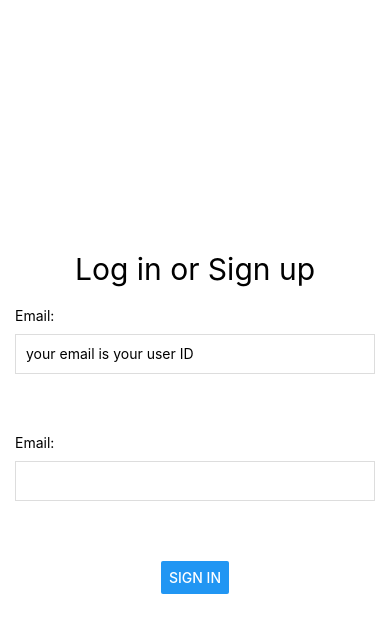
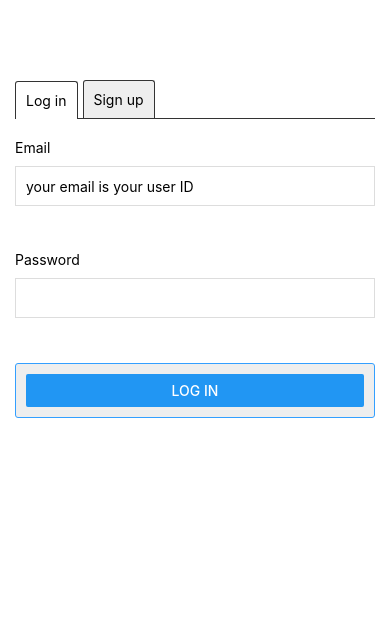
Before and after one commit to bsidelinger912/rounderapp, a React Native app in the folder rounder-mobile/: screen / in a window 390 px wide. Shown: the top 632 px of the page. Built offline with nearby package versions, Linux system fonts and the light colour scheme.

Commit message:
form layout and client validation done

```diff
--- /dev/null
+++ b/rounder-mobile/src/components/Tabs/index.tsx
@@ -0,0 +1,76 @@
+/**
+ * @class Tabs
+ * @description A tabs component
+ */
+
+import React, { useState, useContext, useCallback } from 'react';
+import {
+  Text, View, StyleSheet, TouchableOpacity,
+} from 'react-native';
+
+interface Tab {
+  label: string;
+  render(): JSX.Element;
+}
+
+export interface Props {
+  tabs: Tab[];
+}
+
+const styles = StyleSheet.create({
+  wrapper: {
+    width: '100%',
+  },
+  tabsWrapper: {
+    flexDirection: 'row',
+    borderBottomWidth: 1,
+    borderBottomColor: '#333',
+  },
+  tab: {
+    padding: 10,
+    borderColor: '#333',
+    borderWidth: 1,
+    borderBottomWidth: 0,
+    borderTopLeftRadius: 3,
+    borderTopRightRadius: 3,
+    backgroundColor: '#eee',
+    marginRight: 5,
+    position: 'relative',
+  },
+  activeTab: {
+    backgroundColor: '#fff',
+    top: 1,
+  },
+  tabsContent: {
+    paddingTop: 20,
+  },
+});
+
+const Tabs: React.FC<Props> = ({ tabs }) => {
+  const [activeTab, setActiveTab] = useState(0);
+
+  const bindTouch = useCallback((index: number): () => void => (): void => {
+    setActiveTab(index);
+  }, []);
+
+  return (
+    <View style={styles.wrapper}>
+      <View style={styles.tabsWrapper}>
+        {tabs.map((tab, index) => (
+          <TouchableOpacity
+            onPress={bindTouch(index)}
+            style={index === activeTab ? { ...styles.tab, ...styles.activeTab } : styles.tab}
+            key={tab.label}
+          >
+            <Text>{tab.label}</Text>
+          </TouchableOpacity>
+        ))}
+      </View>
+      <View style={styles.tabsContent}>
+        {tabs[activeTab].render()}
+      </View>
+    </View>
+  );
+};
+
+export default Tabs;
--- a/rounder-mobile/src/components/form/Form.tsx
+++ b/rounder-mobile/src/components/form/Form.tsx
@@ -5,7 +5,9 @@
 
 import React, { createContext, PropsWithChildren } from 'react';
 import { Formik, FormikTouched } from 'formik';
-import { TouchableWithoutFeedback, Keyboard } from 'react-native';
+import {
+  TouchableWithoutFeedback, Keyboard, View, StyleSheet,
+} from 'react-native';
 
 export type Validation<Values> = {
   [P in keyof Values]?: string;
@@ -28,13 +30,18 @@ export interface FormContext {
 
 export const Context = createContext<FormContext>({} as any);
 
+const styles = StyleSheet.create({
+  childrenWrapper: {
+    width: '100%',
+  },
+});
+
 const Form = <Values, >({
   initialValues,
   validate,
   onSubmit,
   children,
 }: PropsWithChildren<Props<Values>>): JSX.Element => (
-  <TouchableWithoutFeedback onPress={Keyboard.dismiss}>
   <Formik
     initialValues={initialValues}
     onSubmit={onSubmit}
@@ -54,12 +61,15 @@ const Form = <Values, >({
 
       return (
         <Context.Provider value={value}>
+          <TouchableWithoutFeedback onPress={Keyboard.dismiss}>
+            <View style={styles.childrenWrapper}>
               {children}
+            </View>
+          </TouchableWithoutFeedback>
         </Context.Provider>
       );
     }}
   </Formik>
-  </TouchableWithoutFeedback>
   );
 
 export default Form;
--- a/rounder-mobile/src/components/form/Submit.tsx
+++ b/rounder-mobile/src/components/form/Submit.tsx
@@ -4,15 +4,27 @@
  */
 
 import React, { useContext } from 'react';
-import { Button } from 'react-native';
+import { Button, StyleSheet, View } from 'react-native';
 
 import { Context } from './Form';
+
+const styles = StyleSheet.create({
+  buttonWrapper: {
+    borderWidth: 1,
+    borderColor: '#339FFF',
+    borderRadius: 3,
+    padding: 10,
+    backgroundColor: '#eee',
+  },
+});
 
 const Submit: React.FC<{ title: string }> = ({ title }) => {
   const { handleSubmit } = useContext(Context);
 
   return (
-    <Button onPress={(): void => handleSubmit()} title={title} />
+    <View style={styles.buttonWrapper}>
+      <Button onPress={(): void => handleSubmit()} title={title} />
+    </View>
   );
 };
 
--- a/rounder-mobile/src/components/form/TextField.tsx
+++ b/rounder-mobile/src/components/form/TextField.tsx
@@ -29,7 +29,7 @@ const styles = StyleSheet.create({
     borderWidth: 1,
     height: 40,
     padding: 10,
-    marginBottom: 20,
+    marginBottom: 5,
     width: '100%',
   },
   error: {
@@ -38,19 +38,22 @@ const styles = StyleSheet.create({
   },
 });
 
-const TextField: React.FC<Props> = ({ placeholder, name }) => {
+const TextField: React.FC<Props> = ({
+  placeholder, name, password, label,
+}) => {
   const {
     values, onChange, onBlur, errors, touched,
   } = useContext(Context);
 
   return (
     <View style={styles.inputWrapper}>
-      <Text style={styles.inputLabel}>Email:</Text>
+      <Text style={styles.inputLabel}>{label}</Text>
       <TextInput
         onChangeText={onChange(name)}
         onBlur={onBlur(name)}
         value={values[name] as string}
         placeholder={placeholder}
+        secureTextEntry={password}
         style={styles.input}
       />
       <Text style={styles.error}>{touched[name] && errors[name]}</Text>
--- /dev/null
+++ b/rounder-mobile/src/pages/LoginOrSignup/Login.tsx
@@ -0,0 +1,53 @@
+/**
+ * @class Login
+ * @description main login form for the app
+ */
+
+import React from 'react';
+
+import {
+  Form, TextField, Validation, Submit,
+} from '../../components/form';
+
+interface Values {
+  email: string;
+  password: string;
+}
+
+const Login: React.FC = () => (
+  <Form<Values>
+    initialValues={{ email: '', password: '' }}
+    onSubmit={async (values): Promise<void> => {
+      console.log(values);
+    }}
+    validate={(values: Values): Validation<Values> => {
+      const errors: Validation<Values> = {};
+
+      if (!values.email) {
+        errors.email = 'Required';
+      }
+
+      if (!values.password) {
+        errors.password = 'Required';
+      }
+
+      return errors;
+    }}
+  >
+    <TextField
+      name="email"
+      placeholder="your email is your user ID"
+      label="Email"
+    />
+
+    <TextField
+      name="password"
+      label="Password"
+      password
+    />
+
+    <Submit title="Log In" />
+  </Form>
+);
+
+export default Login;
--- /dev/null
+++ b/rounder-mobile/src/pages/LoginOrSignup/Signup.tsx
@@ -0,0 +1,64 @@
+/**
+ * @class Login
+ * @description main login form for the app
+ */
+
+import React from 'react';
+
+import {
+  Form, TextField, Validation, Submit,
+} from '../../components/form';
+
+interface Values {
+  email: string;
+  password: string;
+  passwordConfirmation: string;
+}
+
+const Login: React.FC = () => (
+  <Form<Values>
+    initialValues={{ email: '', password: '', passwordConfirmation: '' }}
+    onSubmit={async (values): Promise<void> => {
+      console.log(values);
+    }}
+    validate={(values: Values): Validation<Values> => {
+      const errors: Validation<Values> = {};
+
+      if (!values.email) {
+        errors.email = 'Required';
+      }
+
+      if (!values.password) {
+        errors.password = 'Required';
+      }
+
+      if (values.passwordConfirmation !== values.password) {
+        errors.passwordConfirmation = 'Passwords do not match';
+      }
+
+      return errors;
+    }}
+  >
+    <TextField
+      name="email"
+      placeholder="your email is your user ID"
+      label="Email"
+    />
+
+    <TextField
+      name="password"
+      label="Password"
+      password
+    />
+
+    <TextField
+      name="passwordConfirmation"
+      label="Confirm Password"
+      password
+    />
+
+    <Submit title="Sign Up" />
+  </Form>
+);
+
+export default Login;
--- a/rounder-mobile/src/pages/LoginOrSignup/index.tsx
+++ b/rounder-mobile/src/pages/LoginOrSignup/index.tsx
@@ -4,70 +4,41 @@
  */
 
 import React from 'react';
-import { View, StyleSheet, Text } from 'react-native';
+import {
+  StyleSheet, Text, KeyboardAvoidingView, Platform,
+} from 'react-native';
 
-import {
-  Form, TextField, Validation, Submit,
-} from '../../components/form';
+import Tabs from '../../components/Tabs';
 
+import Login from './Login';
+import Signup from './Signup';
 
 const styles = StyleSheet.create({
   container: {
     height: '100%',
     width: '100%',
-    justifyContent: 'center',
-    alignItems: 'center',
+    // justifyContent: 'flex-start',
+    // alignItems: 'flex-start',
     padding: 15,
-  },
-  heading: {
-    fontSize: 30,
-    marginBottom: 20,
+    paddingTop: 80,
   },
 });
 
-interface Values {
-  email: string;
-  password: string;
-}
-
 const LoginOrSignup: React.FC = () => (
-  <Form<Values>
-    initialValues={{ email: '', password: '' }}
-    onSubmit={async (values: Values): Promise<void> => {
-      console.log('**** submit');
-      console.log(values);
-    }}
-    validate={(values: Values): Validation<Values> => {
-      const errors: Validation<Values> = {};
-
-      if (!values.email) {
-        errors.email = 'Required';
-      }
-
-      if (!values.password) {
-        errors.password = 'Required';
-      }
-
-      return errors;
-    }}
-  >
-    <View style={styles.container}>
-      <Text style={styles.heading}>Log in or Sign up</Text>
-
-      <TextField
-        name="email"
-        placeholder="your email is your user ID"
-        label="Email"
-      />
-
-      <TextField
-        name="password"
-        label="Password"
-      />
-
-      <Submit title="Sign In" />
-    </View>
-  </Form>
+  <KeyboardAvoidingView style={styles.container} behavior={Platform.OS === 'ios' ? 'padding' : 'height'}>
+    <Tabs
+      tabs={[
+        {
+          label: 'Log in',
+          render: (): JSX.Element => <Login />,
+        },
+        {
+          label: 'Sign up',
+          render: (): JSX.Element => <Signup />,
+        },
+      ]}
+    />
+  </KeyboardAvoidingView>
 );
 
 export default LoginOrSignup;
```
Lines whose indentation alone changed are shown as unchanged.
